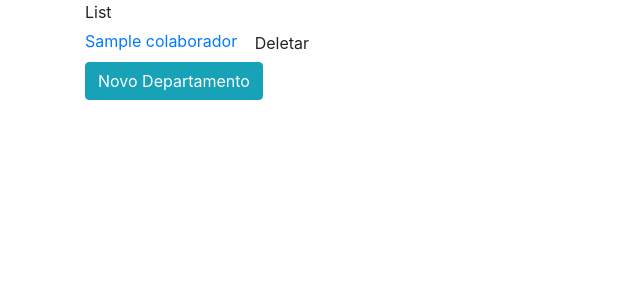
After one commit to Beatriz-Paes/corporate-application, a Django app: template apps/departamentos/templates/departamentos/departamento_list.html in a window 1280 px wide. The commit adds this page. Shown: the top 300 px of the page, without its empty margins (0-640 px from the left). Run offline with Django 3.2, Linux system fonts and the light colour scheme; the template is opened without the code that fills it: most values are stand-ins (such as "Sample title", 1, 10 or a date in 2020); some libraries are stand-ins or nearby versions.

Commit message:
Crud Departamentos, Listagem

```diff
--- a/apps/core/templates/core/index.html
+++ b/apps/core/templates/core/index.html
@@ -7,7 +7,8 @@
     </div>
     <div class="col-sm">
         Olá {{ usuario.colaborador.nome }}
-        <a href="{% url 'list_colaboradores' %}">Gerenciar colaboradores</a>
+        <p><a href="{% url 'list_colaboradores' %}">Gerenciar colaboradores</a></p>
+        <p><a href="{% url 'list_departamentos' %}">Gerenciar departamentos</a></p>
     </div>
     <div class="col-sm">
         <a href="{% url 'logout' %}">Logout</a>
--- a/apps/departamentos/models.py
+++ b/apps/departamentos/models.py
@@ -1,8 +1,10 @@
 from django.db import models
+from apps.empresas.models import Empresa
 
 
 class Departamento(models.Model):
     nome = models.CharField(max_length=70)
+    empresa = models.ForeignKey(Empresa, on_delete=models.PROTECT)
 
     def __str__(self):
         return self.nome
--- /dev/null
+++ b/apps/departamentos/templates/departamentos/departamento_list.html
@@ -0,0 +1,18 @@
+{% extends 'base.html' %}
+
+{% block main %}
+
+    List
+<br>
+    {% for departamento in object_list %}
+        <a href="">
+            {{ departamento }}
+        </a>
+        <a href="" class="btn btn-btn">
+            Deletar
+        </a>
+        <br>
+    {% endfor %}
+
+<a href="" class="btn btn-info">Novo Departamento</a>
+{% endblock %}
--- a/gestao_rh/urls.py
+++ b/gestao_rh/urls.py
@@ -4,6 +4,7 @@ from django.urls import path, include
 urlpatterns = [
     path('', include('apps.core.urls')),
     path('colaboradores/', include('apps.colaboradores.urls')),
+    path('departamentos/', include('apps.departamentos.urls')),
     path('empresas/', include('apps.empresas.urls')),
     path('admin/', admin.site.urls),
     path('accounts/', include('django.contrib.auth.urls')),
```
Also changed, not shown: apps/departamentos/urls.py (added, +7 -0 lines), apps/departamentos/views.py (+9 -1 lines), apps/departamentos/migrations/0002_departamento_empresa.py (added).
